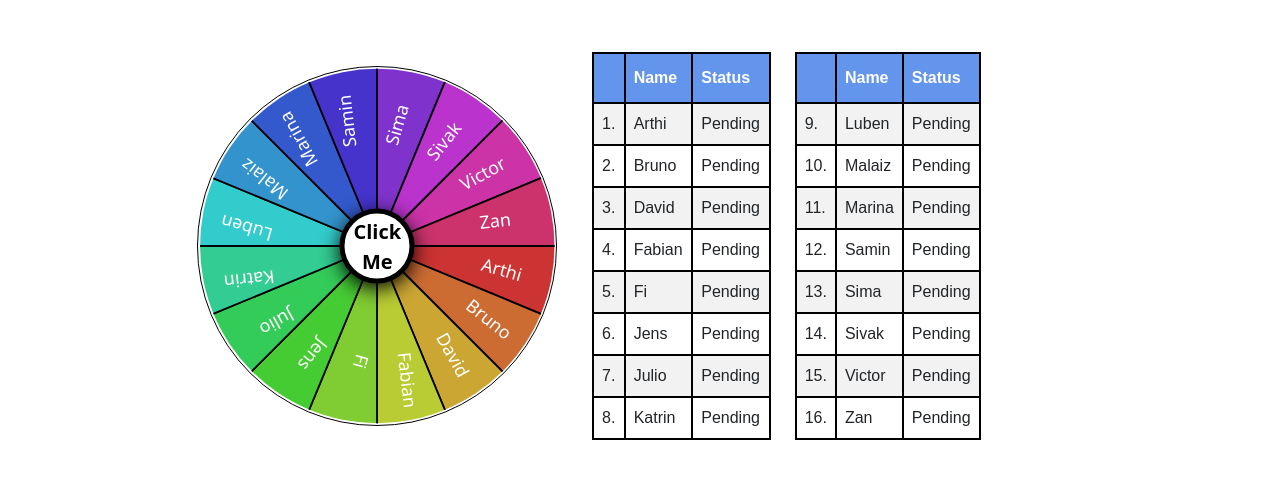
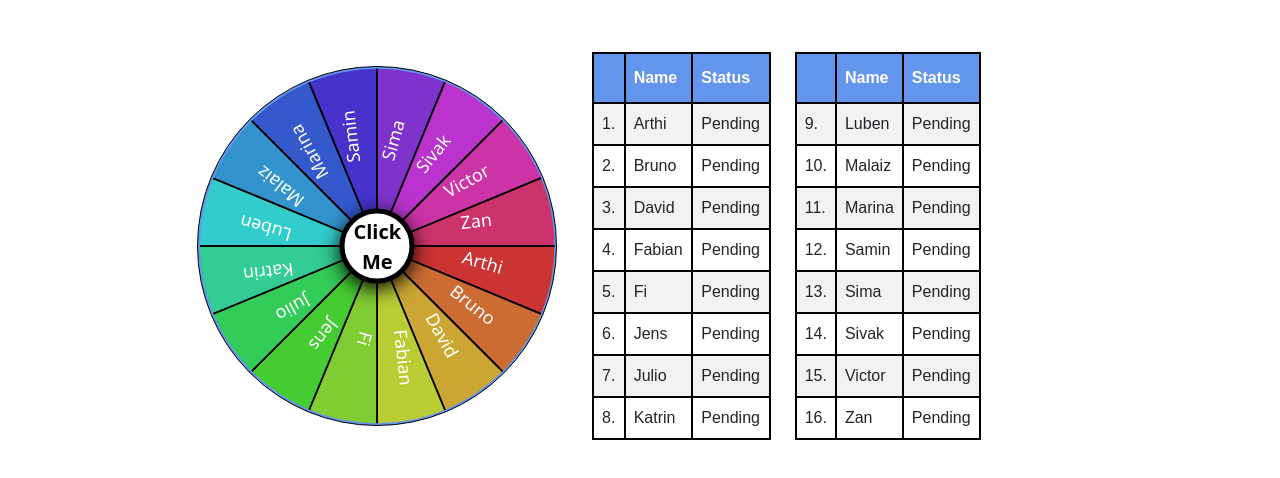
Before and after one commit to absima/selfWork_standUp, a plain HTML site: page index.html in a window 1280 px wide. Shown: the part 92-570 px from the top of the page. Drawn offline with nearby package versions, Linux system fonts and the light colour scheme.

Commit message:
triangles changed to sectors

```diff
--- a/index.html
+++ b/index.html
@@ -30,7 +30,9 @@
             <div id="mainbox" class="mainbox">
               <div id="box" class="box">
                 <svg width="100%" height=100% viewBox="0 0 100 100" class="svg">
+                  <g transform="translate(100,100)" stroke="#000" stroke-width="2">
 
+                  </g>
                 </svg>
               </div>
               <button id="spin">Click Me</button>
--- a/index.js
+++ b/index.js
@@ -1,80 +1,53 @@
-function setPoints(sarray, index) {
-  const radius = R+(sarray.length<7)*(7-sarray.length)*10;
-  const n_angles = (2 * Math.PI) / sarray.length;
-  let x1 = center_x + radius * Math.cos(index * n_angles);
-  let y1 = center_y + radius * Math.sin(index * n_angles);
-  let x2 = center_x + radius * Math.cos((index + 1) * n_angles);
-  let y2 = center_y + radius * Math.sin((index + 1) * n_angles);
-  return [x1, y1, x2, y2];
+function setPoints(index, n_angles){
+  const x1 = center_x + radius * Math.cos(index * n_angles);
+  const y1 = center_y + radius * Math.sin(index * n_angles);
+  const x2 = center_x + radius * Math.cos((index + 1) * n_angles);
+  const y2 = center_y + radius * Math.sin((index + 1) * n_angles);
+  let xtxt = center_x + scale*radius * Math.cos((index+0.5) * n_angles);
+  let ytxt = center_y + scale*radius * Math.sin((index+0.5) * n_angles);
+  return [x1,y1,x2,y2,xtxt,ytxt]
 }
 
-function drawTriangle(sarray, i) {
-  const name = sarray[i];
-  const angle = 360 / sarray.length; //
-  const [x1, y1, x2, y2] = setPoints(sarray, i);
-  let xt = ((x1 + x2) / 2 + center_x) / 2;
-  let yt = ((y1 + y2) / 2 + center_y) / 2;
-  let clrlight = 50;
 
-  if (sarray.length>2){
+function drawSector(sarray, index) {
 
-    const triElement =
+  const nsize = sarray.length
+  const n_angles = (2 * Math.PI) / nsize;
+  const name = sarray[index];
+  scale = 0.4;
+
+  // <circle id="student-0" cx=${center_x} ${center_y}  r=${radius} style="fill:hsl(${1/nsize*360}, 60%, ${clrlight}%);stroke:black;stroke-width:0.5"/>
+
+  if (classArray.length<=1){
+    console.log('yeah');
+    const [x1,y1,x2,y2,xtxt,ytxt] = setPoints(1, n_angles);
+    const secElement =
     `
-    <polygon id="student-${i}" points = "${center_x}, ${center_y} ${x1}, ${y1} ${x2}, ${y2}" style="fill:hsl(${i * angle}, 60%, ${clrlight}%);stroke:black;stroke-width:0.5" />;
+    <ellipse id="student-${index}" cx=${center_x} cy=${center_y} rx=${radius}  ry=${radius} style="fill:hsl(${index/nsize*360}, 60%, ${clrlight}%);stroke:black;stroke-width:0.5"/>
+    <text transform="translate(${xtxt}, ${ytxt}) rotate(${1/nsize * 360 + nsize})" fill="white" font-size="5")>${name}</text>
+    `
+    return secElement;
+  }
+  else{
+    const [x1,y1,x2,y2,xtxt,ytxt] = setPoints(index, n_angles)
+    const secElement =
+    `
+    <path id="student-${index}" d="M ${center_x} ${center_y} ${x1} ${y1} A ${radius} ${radius} 0 0 1 ${x2} ${y2}Z" style="fill:hsl(${index/nsize*360}, 60%, ${clrlight}%);stroke:black;stroke-width:0.5"/>
 
-    <text transform="translate(${xt}, ${yt+1}) rotate(${i * angle + sarray.length})" fill="white" font-size="5")>${name}</text>
-    `;
-    return triElement;
+    <text transform="translate(${xtxt}, ${ytxt}) rotate(${index/nsize * 360 + nsize})" fill="white" font-size="5")>${name}</text>
+    `
+    return secElement;
   }
 
-  // else if (sarray==2){
-  //   const radius = R+(sarray.length<7)*(7-sarray.length)*10;
-  //   const triElement =
-  //   `
-  //   <path id="student-${i}" d="M ${center_x} ${center_y} L ${center_x - radius} ${center_y} A ${center_x} ${center_y} 0 ${(i+1)%2} ${i} ${center_x + radius} ${center_y} L ${center_x - radius} ${center_y}"   style="fill:hsl(${i * angle}, 60%, ${clrlight}%);stroke:black;stroke-width:0.5" />;
-
-
-  //   <text transform="translate(${center_x}, ${center_y + 1}) rotate(${i * angle + sarray.length})" fill="white" font-size="5")>${name}</text>
-  //   `;
-  //   return triElement;
-  // }
-
-  // else if (sarray==1){
-  //   const triElement =
-  //   `<circle id="student-${i}" cx="${center_x}" cy="${center_y}" r=50% style="fill:hsl(${i * angle}, 60%, ${clrlight}%);stroke:black;stroke-width:0.5"/>;
-
-  //   <text transform="translate(${center_x}, ${center_y + 1}) rotate(${i * angle + 16})" fill="white" font-size="5")>${name}</text>
-  //   `;
-  //   return triElement;
-  // }
-
-  // else{
-
-  // }
 }
 
 
 
-function combineTriangles(sarray) {
+function combineSectors(sarray) {
   for (let i = 0; i < sarray.length; i++) {
-    svg.innerHTML += drawTriangle(sarray, i);
+    svg.innerHTML += drawSector(sarray, i);
   }
 }
-
-function spin(){
-
-  svg.innerHTML = "";
-  combineTriangles(classArray);
-
-  theta +=Math.random() * theta;
-  console.log(theta)
-  svg.style.transform = `rotate(${theta}deg)`;
-  const iwon = reIndex(classArray, theta);
-  const chosen = classArray[iwon];
-  visited.push(chosen);
-  grayOutAllButIdx(classArray, iwon);//xxxxxxxxxxxxxx
-  classArray.splice(iwon,1);
-
 
 function reIndex(sarray, theta) {
   const angle = 360 / sarray.length; //
@@ -85,31 +58,26 @@ function spin(){
   return index
 }
 
-
-
-
-  // const x1 = 218.54101966249684;
-  // const y1 = 257.0633909777092;
-  // const x2 = 260;
-  // const y2 = 200;
-
-
-
 function grayOutAllButIdx(sarray, idx) {
-    console.log(sarray.length)
-    console.log(sarray)
   for (let i = 0; i < sarray.length; i++) {
     document.getElementById(`student-${i}`).classList.remove("delayed-grey");
     if (i !== idx) {
-        setTimeout(
-          () =>
-            document.getElementById(`student-${i}`).classList.add("delayed-grey"),
-          0
-        );
+      setTimeout( () => document.getElementById(`student-${i}`).classList.add("delayed-grey"), 0);
     }
   }
 }
 
+function spin(){
+  svg.innerHTML = "";
+  combineSectors(classArray);
+  theta +=Math.random() * theta;
+  svg.style.transform = `rotate(${theta}deg)`;
+  const iwon = reIndex(classArray, theta);
+  const chosen = classArray[iwon];
+  console.log(chosen)
+  visited.push(chosen);
+  grayOutAllButIdx(classArray, iwon);//xxxxxxxxxxxxxx
+  classArray.splice(iwon,1);
 }
 
 let classArray = [
@@ -134,9 +102,9 @@ let classArray = [
 const visited = [];
 const center_x = 50;
 const center_y = 50;
-const R = 60;
+const radius = 60;
 let theta = 2000;
-
+let clrlight = 50;
 let svg = document.querySelector("svg");
 
 const date = new Date();
@@ -144,4 +112,4 @@ document.getElementById("h3").innerText += " " + date.toLocaleDateString();
 
 document.querySelector("#spin").addEventListener("click", spin);
 
-combineTriangles(classArray);
+combineSectors(classArray);
--- a/style.css
+++ b/style.css
@@ -37,7 +37,7 @@
   border: 1px solid black;
   overflow: hidden;
   /* transition: all ease 5s; */
-  /* background-color: rgb(10, 101, 86); */
+  background-color: #6495ed;
 }
 
 svg {
```
Lines whose indentation alone changed are shown as unchanged.
